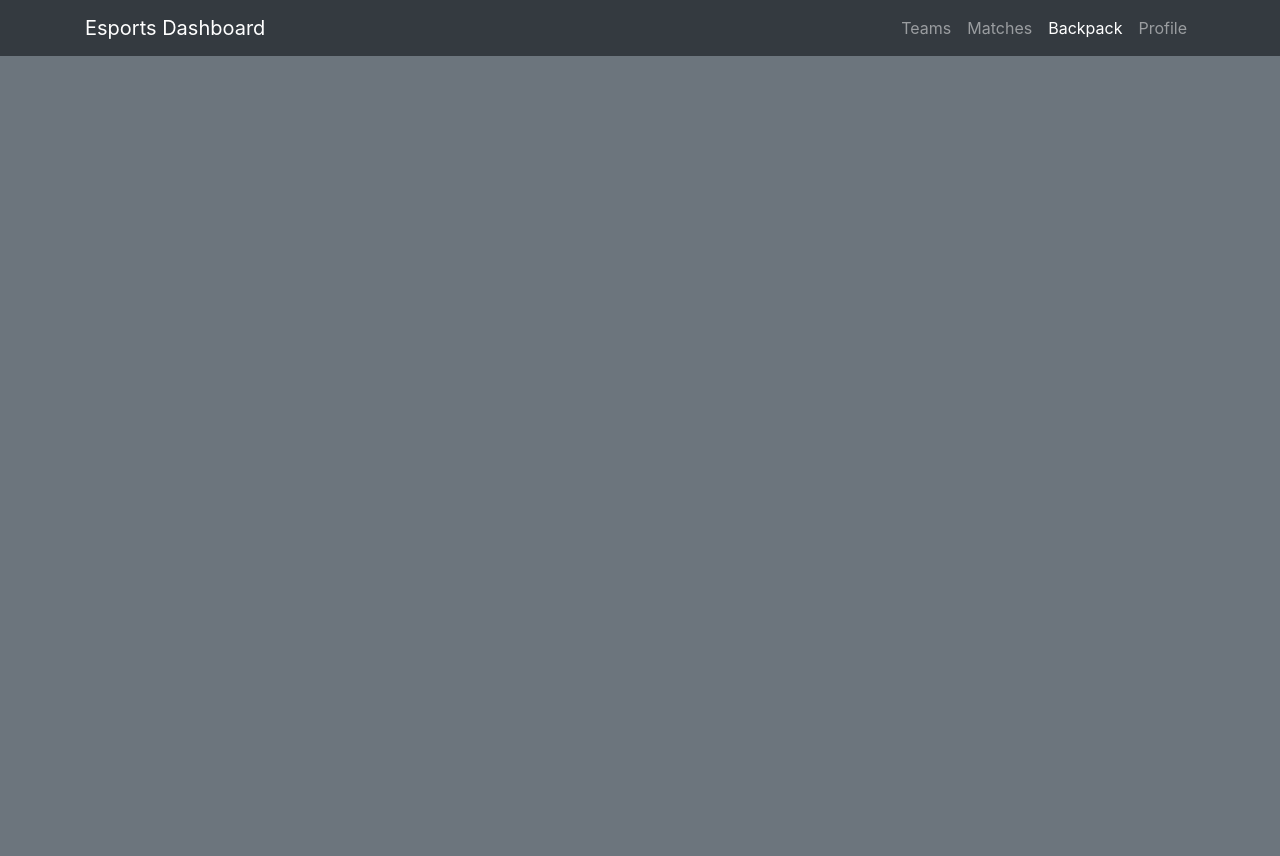
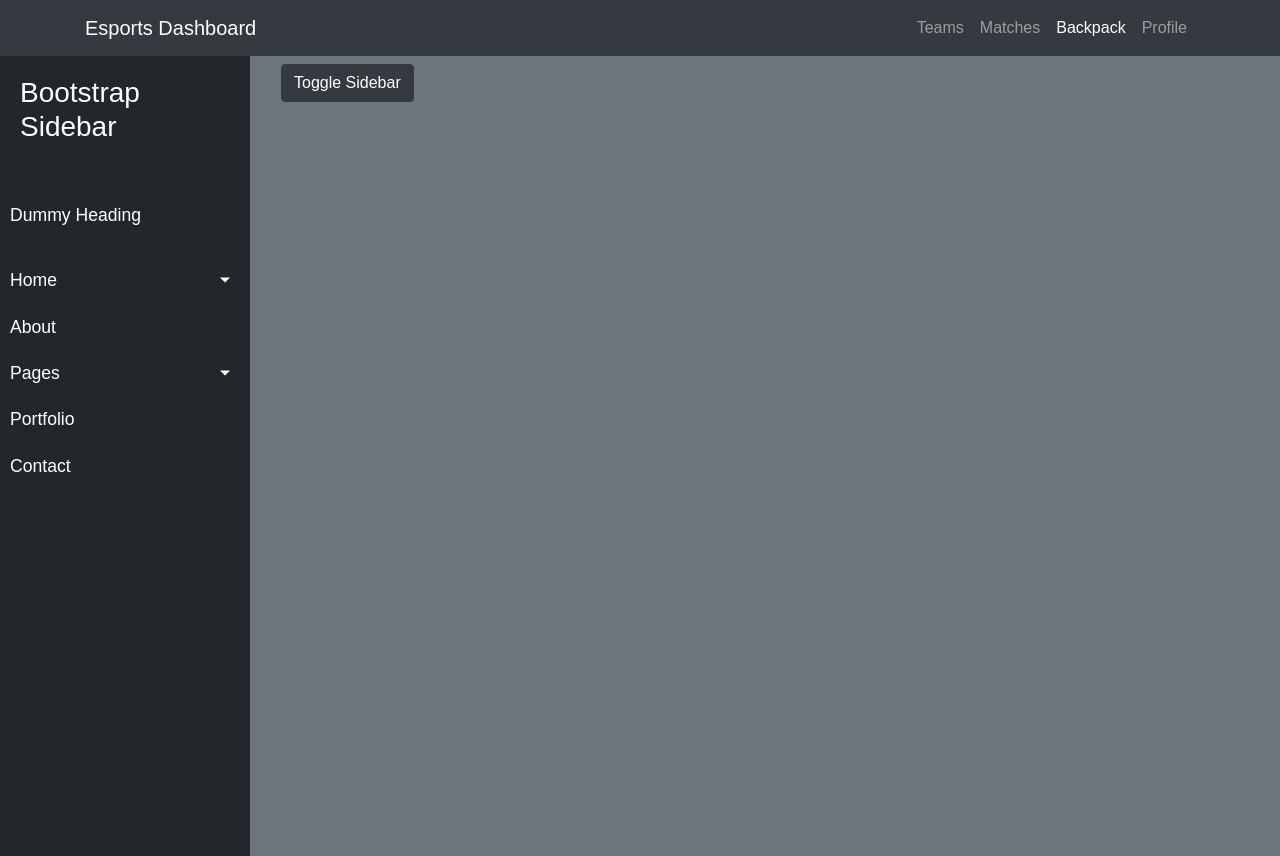
Before and after one commit to amansr02/LeagueDash, a Django app: page /backpack/ in a window 1280 px wide. Before the commit the page ends 56 px from the top, so only its background shows below. Run offline with Django 3.2, Linux system fonts and the light colour scheme; some libraries are stand-ins or nearby versions.

Commit message:
added basic backpack skeleton

```diff
--- a/backpack/templates/backpack/backpack.html
+++ b/backpack/templates/backpack/backpack.html
@@ -1,25 +1,176 @@
 {% extends 'base.html' %}
 
+{% load static %}
 {% block title%}Edash{% endblock %}
 
 {% block content %}
-    <div class= "card-columns">
-    {% for team in teams %}
-        <div class="card m-4 mx-auto bg-dark text-white" style="max-width: 540px;">
-        <div class="row no-gutters justify-content-center ">
-            <div class="col-md-4">
-                <img src="{{team.image_url}}" class="card-img img-responsive p-3" alt="Hello World">
-            </div>
-            <div class="col-md-8 text-center ">
-                <div class="card-body align-items-center">
-                    <h5 class="card-title">{{team.acronym}}</h5>
-                    <p class="card-text">{{team.name}}</p>
-                    <p class="card-text"><small class="text-muted">Location: {{team.location}}</small></p>
-                </div>
-            </div>
+<style>
+.wrapper {
+    display: flex;
+    width:100%;
+    align-items: stretch;
+}
+
+#sidebar {
+    min-width: 250px;
+    max-width: 250px;
+    min-height: 100vh;
+}
+
+#sidebar.active {
+    margin-left: -250px;
+}
+
+@media (max-width: 768px) {
+    #sidebar {
+        margin-left: -250px;
+    }
+    #sidebar.active {
+        margin-left: 0;
+    }
+}
+
+a[data-toggle="collapse"] {
+    position: relative;
+}
+
+.dropdown-toggle::after {
+    display: block;
+    position: absolute;
+    top: 50%;
+    right: 20px;
+    transform: translateY(-50%);
+}
+
+body {
+    font-family: 'Poppins', sans-serif;
+    background: #fafafa;
+}
+
+p {
+    font-family: 'Poppins', sans-serif;
+    font-size: 1.1em;
+    font-weight: 300;
+    line-height: 1.7em;
+    color: #999;
+}
+
+a, a:hover, a:focus {
+    color: inherit;
+    text-decoration: none;
+    transition: all 0.3s;
+}
+
+#sidebar {
+    /* don't forget to add all the previously mentioned styles here too */
+    background: #23272b;
+    color: #fff;
+    transition: all 0.3s;
+}
+
+#sidebar .sidebar-header {
+    padding: 20px;
+    background: #23272b;
+}
+
+#sidebar ul.components {
+    padding: 20px 0;
+}
+
+#sidebar ul p {
+    color: #fff;
+    padding: 10px;
+}
+
+#sidebar ul li a {
+    padding: 10px;
+    font-size: 1.1em;
+    display: block;
+}
+#sidebar ul li a:hover {
+    color: #7386D5;
+    background: #fff;
+}
+
+#sidebar ul li.active > a, a[aria-expanded="true"] {
+}
+
+ul ul a {
+    font-size: 0.9em !important;
+    padding-left: 30px !important;
+}
+</style>
+
+
+<div class="wrapper">
+    <!-- Sidebar -->
+
+    <nav id="sidebar">
+
+        <div class="sidebar-header">
+            <h3>Bootstrap Sidebar</h3>
         </div>
-        <a href="{% url 'team' team.id %}" class="stretched-link"></a>
+
+        <ul class="list-unstyled components">
+            <p>Dummy Heading</p>
+            <li class="active">
+                <a href="#homeSubmenu" data-toggle="collapse" aria-expanded="false" class="dropdown-toggle">Home</a>
+                <ul class="collapse list-unstyled" id="homeSubmenu">
+                    <li>
+                        <a href="#">Home 1</a>
+                    </li>
+                    <li>
+                        <a href="#">Home 2</a>
+                    </li>
+                    <li>
+                        <a href="#">Home 3</a>
+                    </li>
+                </ul>
+            </li>
+            <li>
+                <a href="#">About</a>
+            </li>
+            <li>
+                <a href="#pageSubmenu" data-toggle="collapse" aria-expanded="false" class="dropdown-toggle">Pages</a>
+                <ul class="collapse list-unstyled" id="pageSubmenu">
+                    <li>
+                        <a href="#">Page 1</a>
+                    </li>
+                    <li>
+                        <a href="#">Page 2</a>
+                    </li>
+                    <li>
+                        <a href="#">Page 3</a>
+                    </li>
+                </ul>
+            </li>
+            <li>
+                <a href="#">Portfolio</a>
+            </li>
+            <li>
+                <a href="#">Contact</a>
+            </li>
+        </ul>
+    </nav>
+
+    <div id="content">
+    <nav class="navbar navbar-expand-lg">
+        <div class="container-fluid">
+
+            <button type="button" id="sidebarCollapse" class="btn btn-dark">
+                <i class="fas fa-align-left"></i>
+                <span>Toggle Sidebar</span>
+            </button>
+
         </div>
-    {% endfor %}
-    </div>
+    </nav>
+</div>
+<script>
+$(document).ready(function () {
+    $('#sidebarCollapse').on('click', function () {
+        $('#sidebar').toggleClass('active');
+    });
+});
+</script>
+</div>
 {% endblock content %}
--- a/edash/templates/base.html
+++ b/edash/templates/base.html
@@ -8,6 +8,8 @@
   <meta name="viewport" content="width=device-width, initial-scale=1, shrink-to-fit=no">
   <meta name="description" content="">
   <meta name="author" content="">
+  <script src = "{% static 'vendor/jquery/jquery.min.js' %}" type="text/javascript"></script>
+  <script src = "{% static 'vendor/bootstrap/js/bootstrap.bundle.min.js' %}" type="text/javascript"></script>
   <link href="{% static 'vendor/bootstrap/css/bootstrap.min.css' %}" rel="stylesheet">
 </head>
 <body class = 'bg-secondary'>
@@ -39,8 +41,6 @@
     </nav>
     {% block content %}
     {% endblock %}
-    <script src = "{% static 'vendor/jquery/jquery.min.js' %}" type="text/javascript"></script>
-  <script src = "{% static 'vendor/bootstrap/js/bootstrap.bundle.min.js' %}"></script>
   </main>
 </body>
 </html>
```
